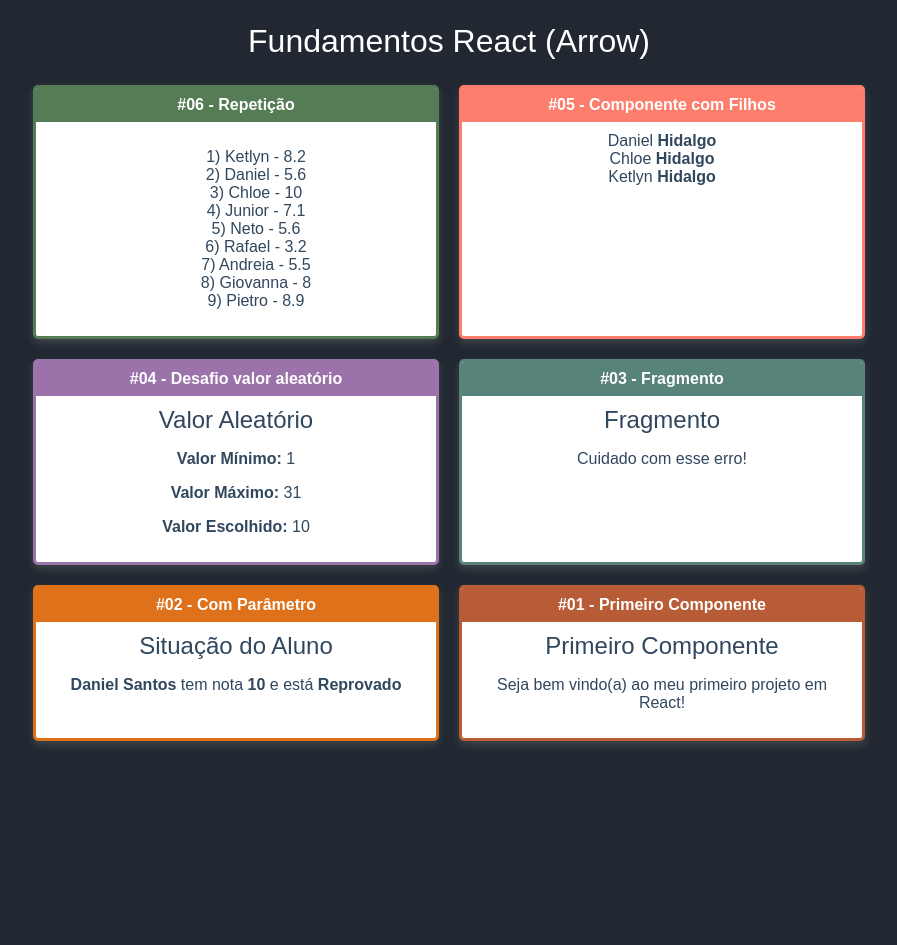
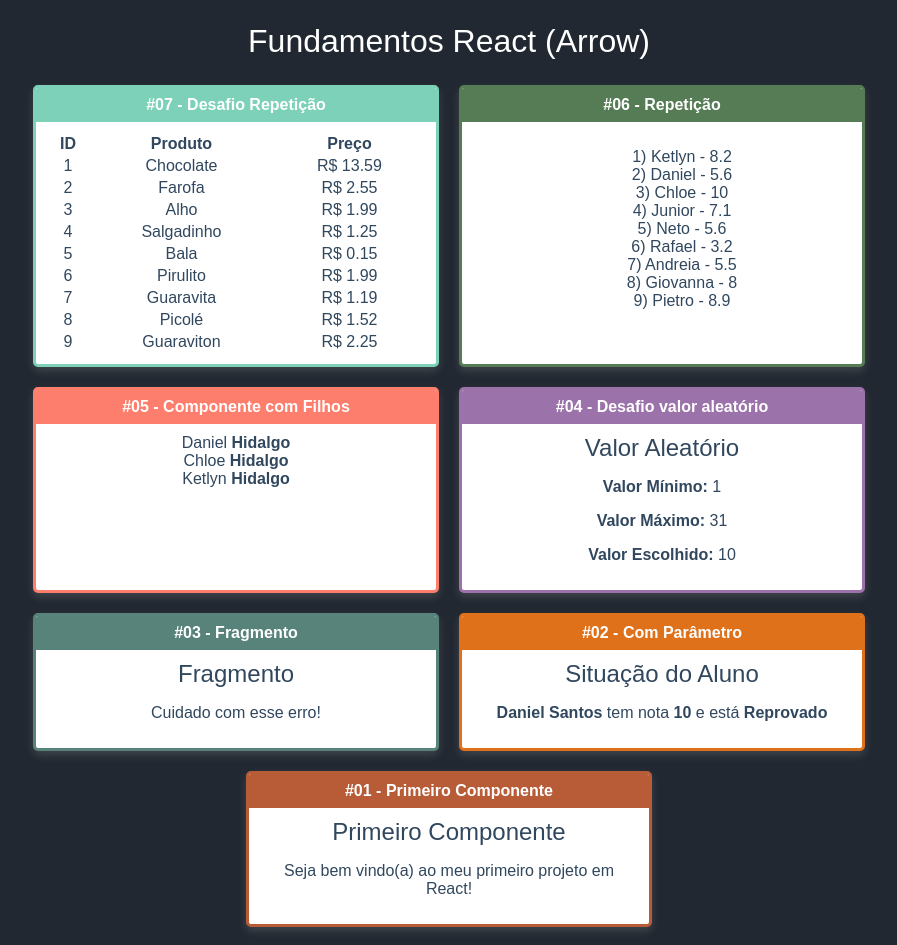
Before and after one commit to Ketlyn2/Fundamentos-React, a React (Create React App) app in the folder fundamentos-react/: page / in a window 1280 px wide. Shown: the whole page, without its empty margins (191-1088 px from the left). Before the commit the page ends 800 px from the top, so only its background shows below. Built offline with nearby package versions, Linux system fonts and the light colour scheme.

Commit message:
Repetition challenge

```diff
--- a/fundamentos-react/src/App.jsx
+++ b/fundamentos-react/src/App.jsx
@@ -9,6 +9,7 @@ import Card from './components/layout/Card'
 import Family from './components/basics/Family'
 import FamilyMember from  './components/basics/FamilyMember'
 import ListStudents from './components/repetition/ListStudents'
+import TableProducts from './components/repetition/TableProducts'
 
 // eslint-disable-next-line import/no-anonymous-default-export
 export default _ =>
@@ -17,6 +18,10 @@ export default _ =>
         {/* <Card title="Exemplo de Card"/> */}
 
         <div className="cards">
+            <Card title="#07 - Desafio Repetição" color="#7CD1B8">
+                <TableProducts></TableProducts>
+            </Card>
+
             <Card title="#06 - Repetição" color="#557C55">
                 <ListStudents></ListStudents>
             </Card>
--- /dev/null
+++ b/fundamentos-react/src/components/repetition/TableProducts.css
@@ -0,0 +1,3 @@
+table {
+    width: 100%;
+}
--- /dev/null
+++ b/fundamentos-react/src/components/repetition/TableProducts.jsx
@@ -0,0 +1,30 @@
+import './TableProducts.css'
+import React from 'react'
+import products from '../../data/products'
+
+// eslint-disable-next-line import/no-anonymous-default-export
+export default (props) => {
+
+    const productsInfo = products.map((product) => {
+        return (
+            <tr key={ product.id }>
+                <td>{ product.id }</td>
+                <td>{ product.name }</td>
+                <td>R$ { product.price }</td>
+            </tr>
+        )
+    })
+
+    return (
+        <div>
+            <table>
+                <tr>
+                    <th>ID</th>
+                    <th>Produto</th>
+                    <th>Preço</th>
+                </tr>
+                { productsInfo }
+            </table>
+        </div>
+    )
+}
--- /dev/null
+++ b/fundamentos-react/src/data/products.js
@@ -0,0 +1,12 @@
+/* eslint-disable import/no-anonymous-default-export */
+export default [
+    { id: 1, name: 'Chocolate', price: 13.59 },
+    { id: 2, name: 'Farofa', price: 2.55 },
+    { id: 3, name: 'Alho', price: 1.99 },
+    { id: 4, name: 'Salgadinho', price: 1.25 },
+    { id: 5, name: 'Bala', price: 0.15 },
+    { id: 6, name: 'Pirulito', price: 1.99 },
+    { id: 7, name: 'Guaravita', price: 1.19 },
+    { id: 8, name: 'Picolé', price: 1.52 },
+    { id: 9, name: 'Guaraviton', price: 2.25 },
+]
--- a/fundamentos-react/src/index.css
+++ b/fundamentos-react/src/index.css
@@ -12,7 +12,7 @@ h1 {
     margin: 15px;
 }
 
-h2, h3 {
+h2, h3, h4 {
     font-weight: 500;
     margin: 0;
 }
```
